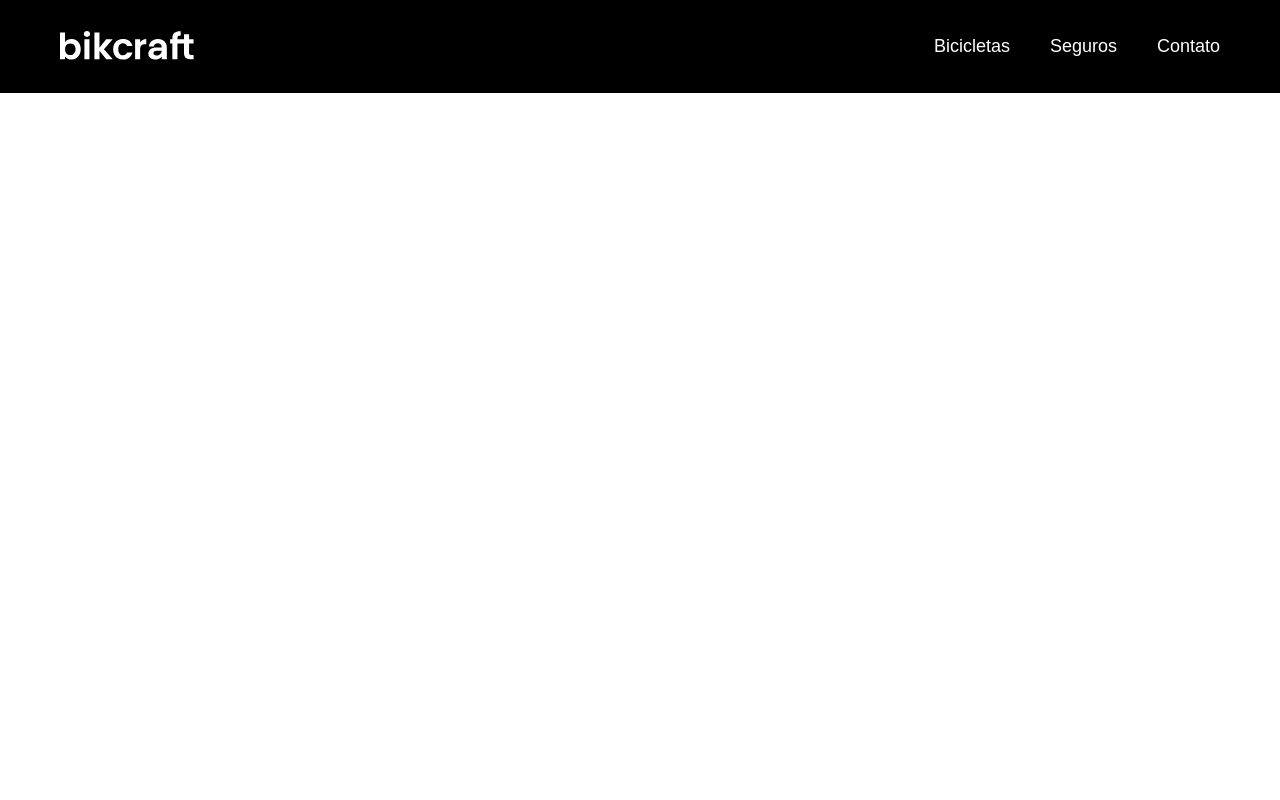
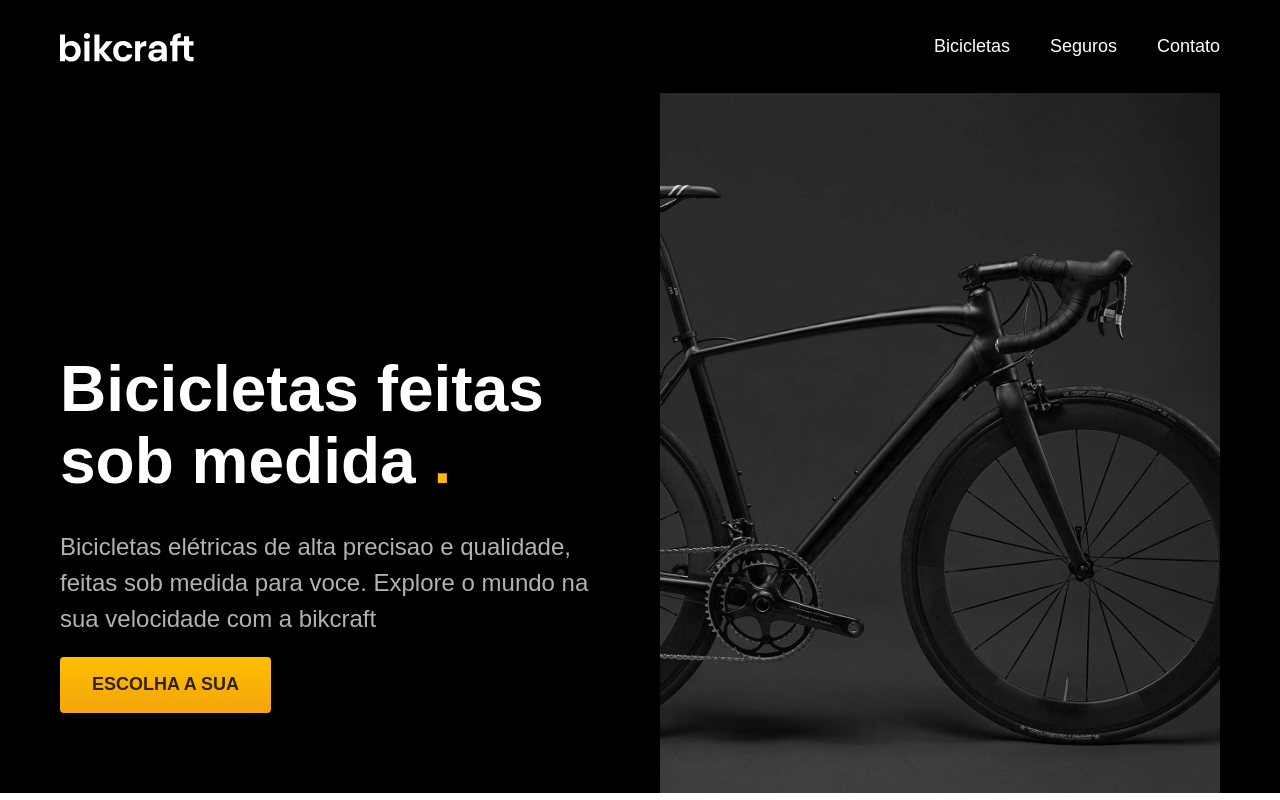
Before and after one commit to layssahillary/projeto-final, a plain HTML site: page index.html in a window 1280 px wide. Drawn offline with Linux system fonts and the light colour scheme.

Commit message:
introducao

```diff
--- a/css/style.css
+++ b/css/style.css
@@ -3,6 +3,11 @@ body {
   font-family: Arial, Helvetica, sans-serif;
 }
 
+h1,
+ul,
+p{
+  margin: 0px;
+}
 ul {
   margin: 0px;
   padding: 0px;
@@ -11,6 +16,12 @@ ul {
 
 a {
   text-decoration: none;
+  color: inherit;
+}
+
+img{
+  max-width: 100%;
+  display: block;
 }
 
 .header-bg {
@@ -88,5 +99,61 @@ a {
     padding: 8px 12px;
     font-size: 14px;
   }
+}
+
+.introducao-bg{
+  background: #000000;
+  color: #ffffff;
+}
+
+.introducao{
+  display: grid;
+  grid-template-columns: 1fr 1fr;
+  gap: 0px 40px;
+  max-width: 1200px;
+  box-sizing: border-box;
+  padding-left: 20px;
+  padding-right: 20px;
+  margin-left: auto;
+  margin-right: auto;
+}
+
+.introducao-conteudo{
+  align-self: end;
+  padding-bottom: 80px;
+}
+
+.introducao h1{
+  margin-bottom: 32px;
+  font-size: 64px;
+  line-height: 1.125;
+}
+
+.introducao h1 span{
+  color: #ffbb00;
+}
+
+.introducao p{
+  margin-bottom: 20px;
+  font-size: 24px;
+  line-height: 1.5 ;
+  color: #b2b2b2;
+}
+
+.introducao a{
+  display: inline-block;
+  padding: 16px 32px;
+  background: linear-gradient(#ffbf00, #f2a50c);
+  border-radius: 4px;
+  box-shadow: 0 1px 2px rgba(0,0,0,0.1);
+  text-transform: uppercase;
+  color: #332200;
+  font-size: 18px;
+  line-height: 1.33;
+  font-weight: bold;
+}
+
+.introducao a:hover{
+  background: linear-gradient(#ffb60d, #e59317);
 
 }
--- a/index.html
+++ b/index.html
@@ -27,5 +27,17 @@
         </div>
        </header>
 
+       <main class="introducao-bg">
+           <div class="introducao">
+               <div class="introducao-conteudo">
+                <h1>Bicicletas feitas sob medida <span>.</span></h1>
+                <p>Bicicletas elétricas de alta precisao e qualidade, feitas sob medida para voce. Explore o mundo na sua velocidade com a bikcraft</p>
+                <a href="./bicicletas.html">Escolha a sua</a>
+            </div>
+                <img src="img/fotos/introducao.jpg" alt="Bicicleta elétrica preta">
+           </div>
+
+       </main>
+
     </body>
 </html>
```
